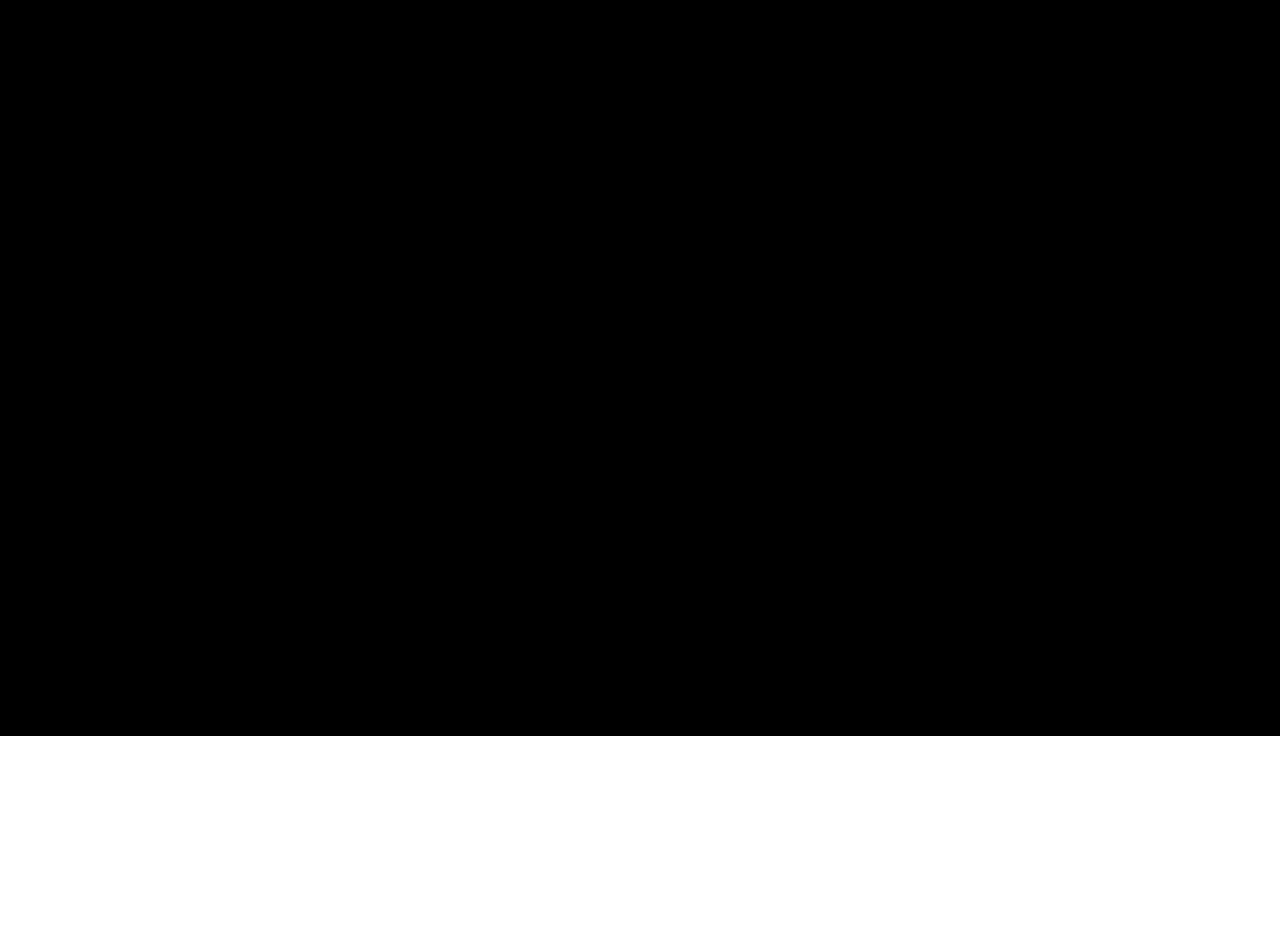
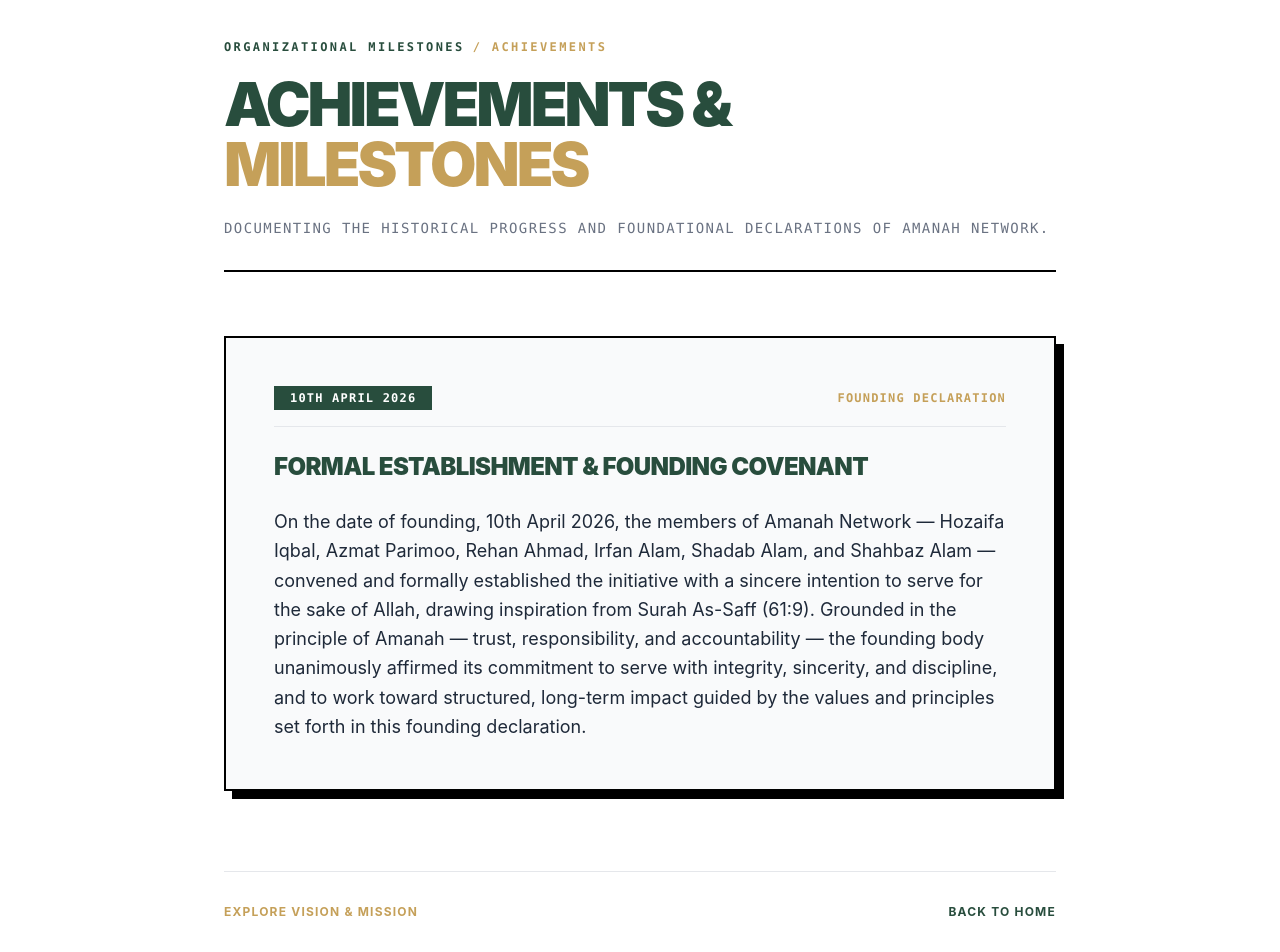
Before and after one commit to AmanahNetwork/amanahnetwork.org, a React (Vite) app in the folder amanah-frontend/: page /timeline in a window 1280 px wide. Shown: the part 160-1112 px from the top of the page. Before the commit the page ends 896 px from the top, so only its background shows below. Built offline with nearby package versions, Linux system fonts and the light colour scheme; no server answers.

Commit message:
Add Founding Declaration to Achievements page (Timeline.jsx)

```diff
--- a/amanah-frontend/src/features/public/Timeline.jsx
+++ b/amanah-frontend/src/features/public/Timeline.jsx
@@ -1,10 +1,53 @@
+import { Link } from 'react-router-dom';
+
 export default function Timeline() {
-  // If this div has tailwind class "bg-black" or style={{backgroundColor: 'black'}}
-  // that is why your page is black!
   return (
-    <div className="bg-black min-h-screen text-white">
-      <h1>Timeline</h1>
-      {/* ... */}
+    <div className="py-24 px-6 md:px-12 lg:px-24 max-w-5xl mx-auto font-sans text-gray-800 leading-relaxed min-h-[75vh]">
+      {/* Header */}
+      <header className="mb-16 pb-8 border-b-2 border-black">
+        <div className="mb-4">
+          <span className="text-[#284D3D] font-mono tracking-[0.2em] uppercase text-xs font-bold">Organizational Milestones</span>
+          <span className="text-[#C5A059] font-mono tracking-[0.2em] uppercase text-xs font-bold ml-2">/ Achievements</span>
+        </div>
+        <h1 className="text-4xl md:text-6xl font-black uppercase tracking-tighter leading-none mb-6">
+          <span className="text-[#284D3D]">Achievements &</span> <span className="text-[#C5A059]">Milestones</span>
+        </h1>
+        <p className="text-sm font-mono uppercase tracking-widest text-gray-500">
+          Documenting the historical progress and foundational declarations of Amanah Network.
+        </p>
+      </header>
+
+      {/* Timeline Event Card */}
+      <div className="space-y-12">
+        <div className="bg-gray-50 border-2 border-black p-8 md:p-12 shadow-[8px_8px_0px_0px_rgba(0,0,0,1)] relative">
+          <div className="flex flex-wrap items-center justify-between gap-4 mb-6 border-b border-gray-200 pb-4">
+            <span className="bg-[#284D3D] text-white px-4 py-1 font-mono text-xs font-bold uppercase tracking-widest">
+              10th April 2026
+            </span>
+            <span className="text-[#C5A059] font-mono text-xs font-bold uppercase tracking-widest">
+              Founding Declaration
+            </span>
+          </div>
+
+          <h2 className="text-2xl font-black uppercase tracking-tight text-[#284D3D] mb-6">
+            Formal Establishment & Founding Covenant
+          </h2>
+
+          <p className="text-base md:text-lg text-gray-800 leading-relaxed">
+            On the date of founding, 10th April 2026, the members of Amanah Network — Hozaifa Iqbal, Azmat Parimoo, Rehan Ahmad, Irfan Alam, Shadab Alam, and Shahbaz Alam — convened and formally established the initiative with a sincere intention to serve for the sake of Allah, drawing inspiration from Surah As-Saff (61:9). Grounded in the principle of Amanah — trust, responsibility, and accountability — the founding body unanimously affirmed its commitment to serve with integrity, sincerity, and discipline, and to work toward structured, long-term impact guided by the values and principles set forth in this founding declaration.
+          </p>
+        </div>
+      </div>
+
+      {/* Footer Navigation */}
+      <footer className="mt-20 pt-8 border-t border-gray-200 flex flex-wrap justify-between items-center text-xs uppercase font-bold tracking-widest gap-4">
+        <Link to="/vision" className="text-[#C5A059] hover:text-black transition-colors">
+          Explore Vision & Mission
+        </Link>
+        <Link to="/" className="text-[#284D3D] hover:text-black transition-colors">
+          Back to Home
+        </Link>
+      </footer>
     </div>
   );
 }
```
